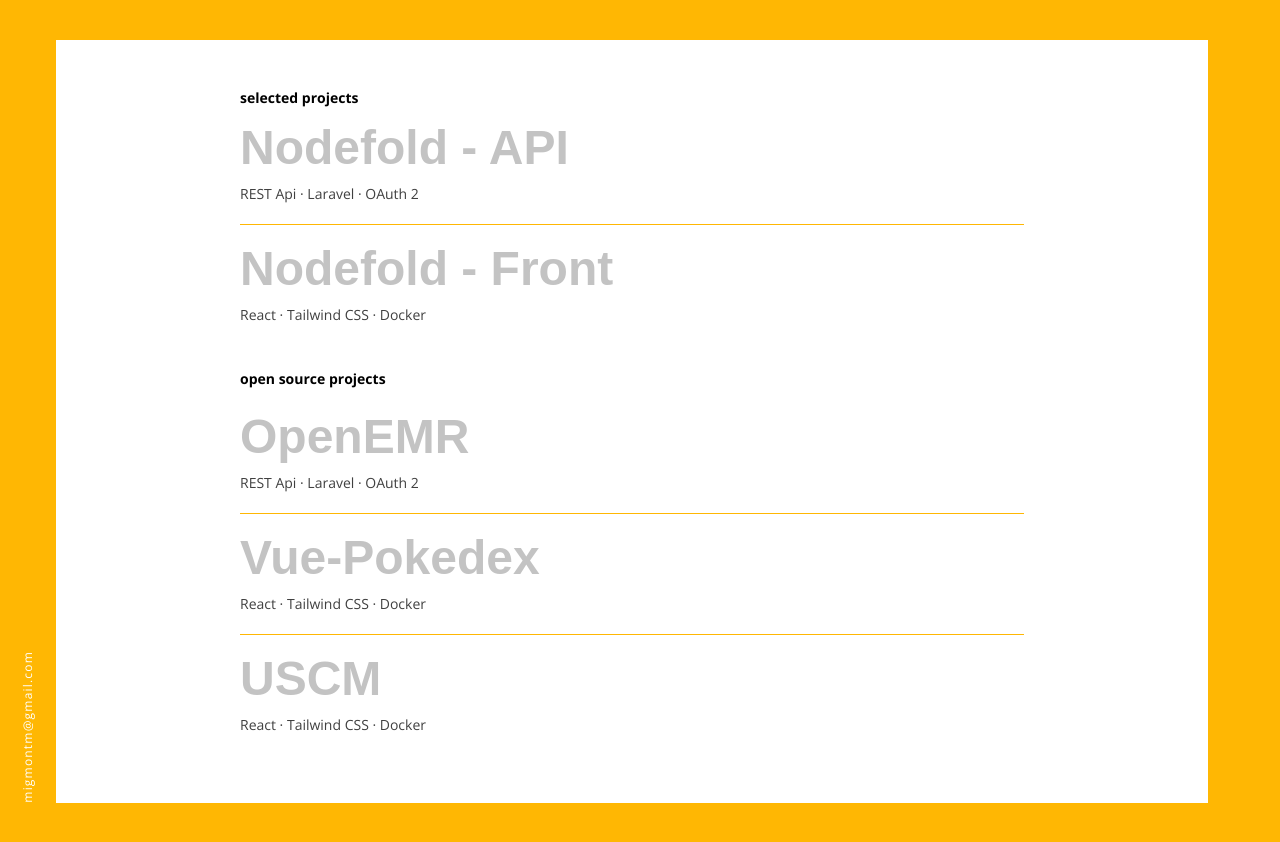
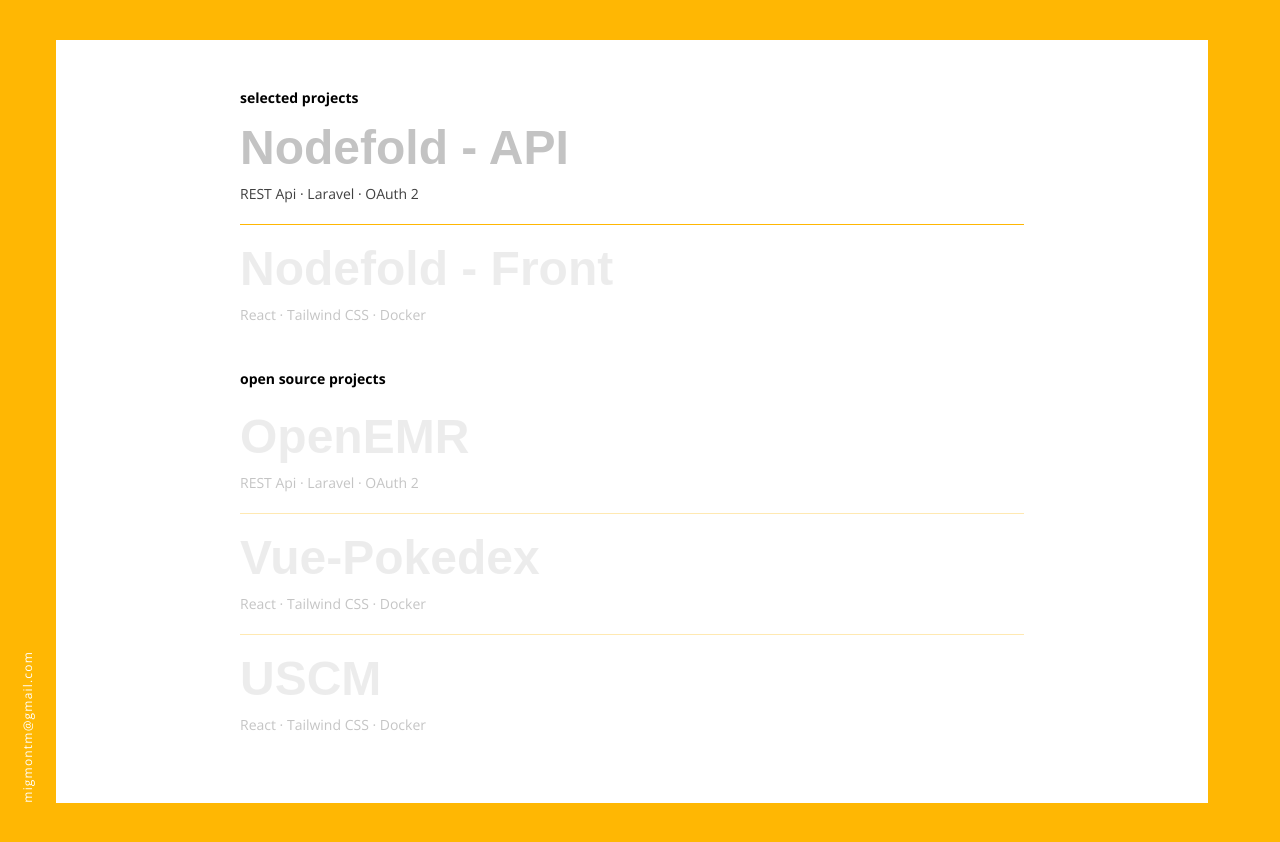
Before and after one commit to miguelm-montano/personalpage, a React (Vite) app: page /projects in a window 1280 px wide. In both pictures the pointer is over the element 632 px from the left and 184 px from the top of the page. Built offline with nearby package versions, Linux system fonts and the light colour scheme; a web font is replaced by a local one.

Commit message:
feat: dim-siblings effect added to the projects

```diff
--- a/src/index.css
+++ b/src/index.css
@@ -40,3 +40,13 @@
 .project-title:hover::after {
   width: 100%;
 }
+
+/* Dim all siblings when one project is hovered */
+.projects-list:hover .project-item {
+  opacity: 0.3;
+  transition: opacity 0.3s ease;
+}
+
+.projects-list .project-item:hover {
+  opacity: 1;
+}
--- a/src/pages/Projects/index.jsx
+++ b/src/pages/Projects/index.jsx
@@ -19,7 +19,7 @@
 
 function ProjectItem({ name, techs, divider }) {
   return (
-    <div>
+    <div className="project-item">
       <h3
         className="project-title font-unbounded font-bold text-5xl mb-3"
         data-text={name}
@@ -48,7 +48,7 @@
       </div>
 
       {/* ── White inner box ── */}
-      <div className="flex-1 bg-white my-10 mr-18 px-46 py-12 overflow-y-auto flex flex-col justify-center">
+      <div className="projects-list flex-1 bg-white my-10 mr-18 px-46 py-12 overflow-y-auto flex flex-col justify-center">
         <SectionLabel>selected projects</SectionLabel>
         {SELECTED.map((p, i) => (
           <ProjectItem key={p.name} {...p} divider={i < SELECTED.length - 1} />
```
